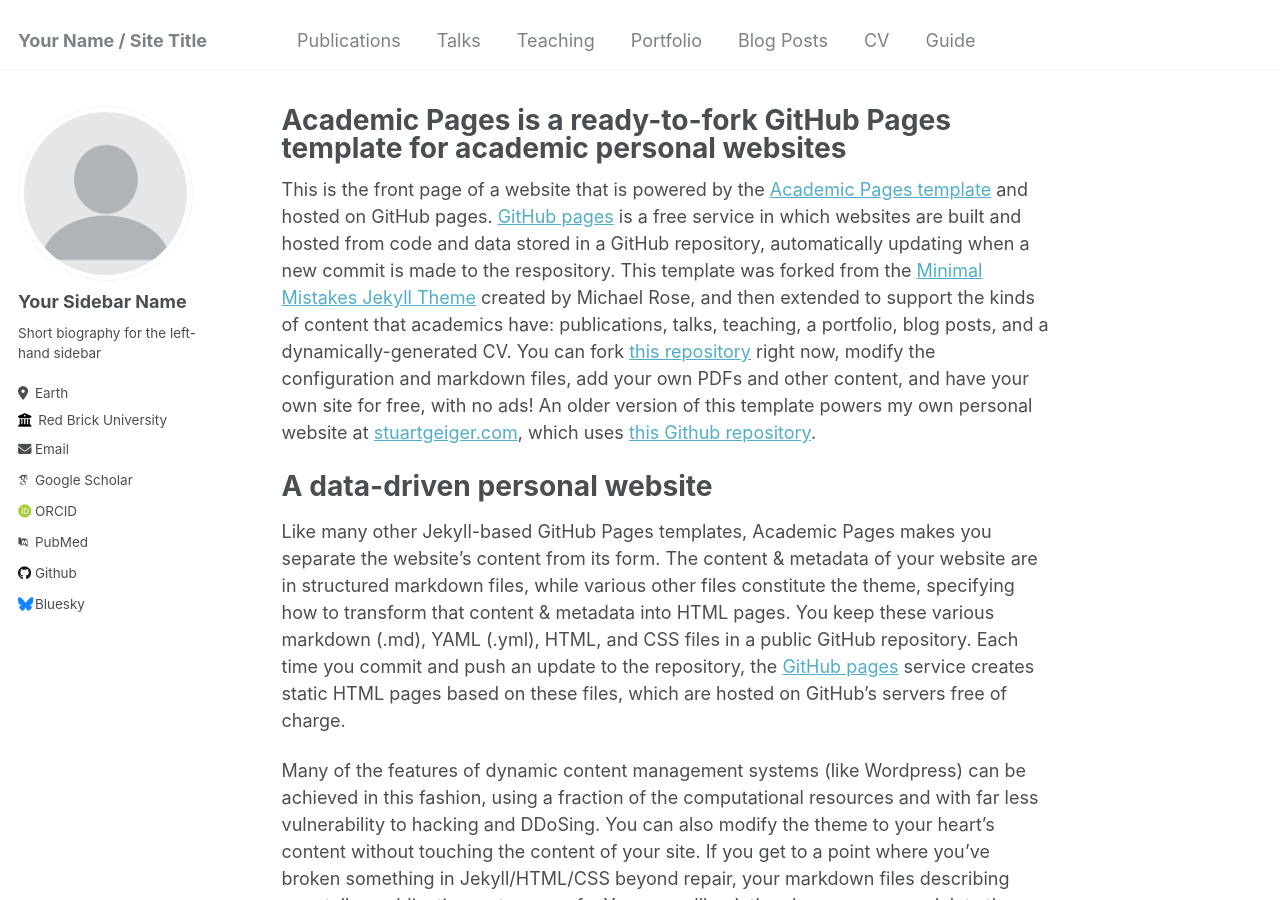
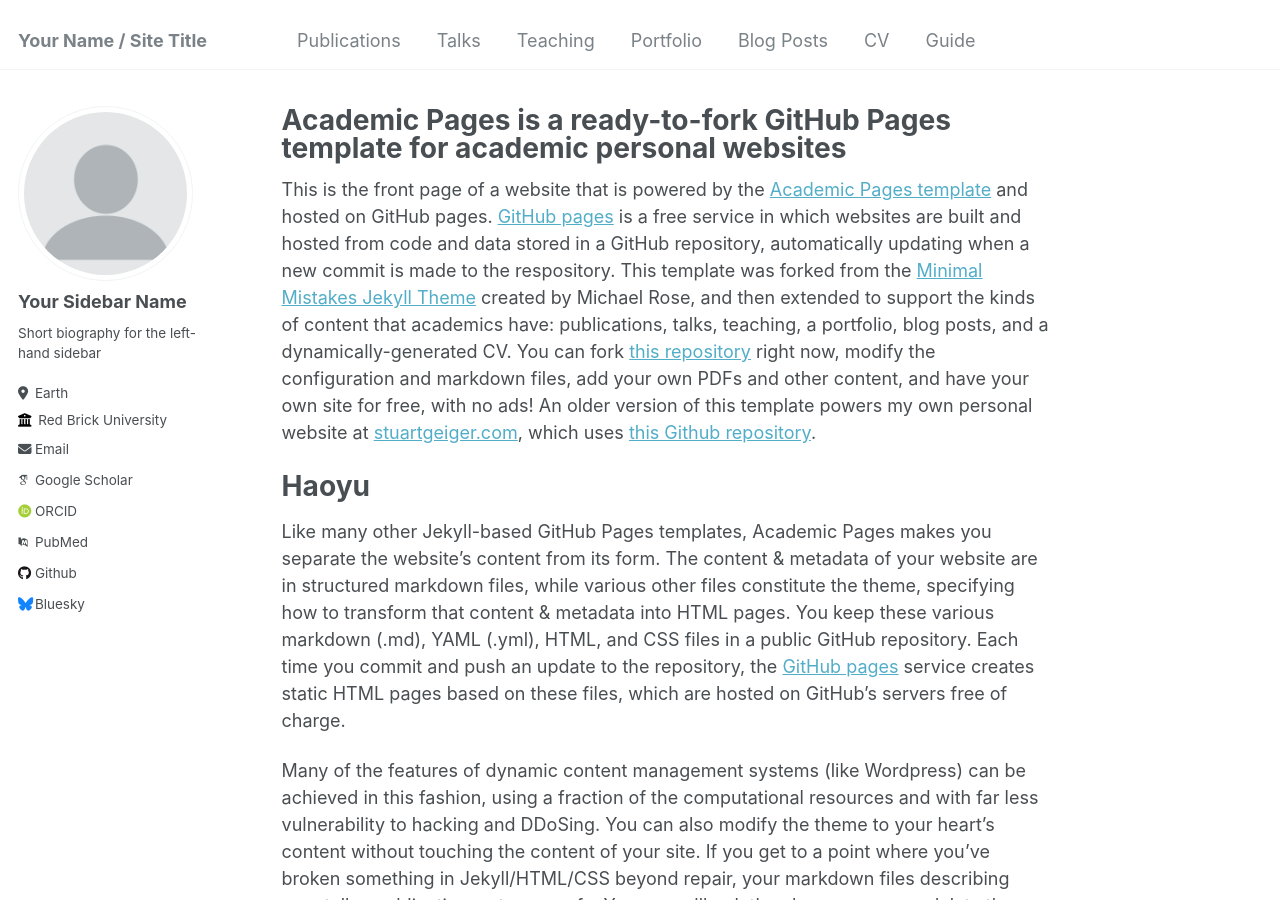
Before and after one commit to Gismakerr/Haoyu.github.io, a Jekyll site: the page built from _pages/about.md, in a window 1280 px wide and 900 px high. Built offline with Jekyll 4.4.1, drawn with Linux system fonts in a browser that asks for light colours; some web fonts are replaced.

Commit message:
Update about.md

```diff
--- a/_pages/about.md
+++ b/_pages/about.md
@@ -9,7 +9,7 @@ redirect_from:
 
 This is the front page of a website that is powered by the [Academic Pages template](https://github.com/academicpages/academicpages.github.io) and hosted on GitHub pages. [GitHub pages](https://pages.github.com) is a free service in which websites are built and hosted from code and data stored in a GitHub repository, automatically updating when a new commit is made to the respository. This template was forked from the [Minimal Mistakes Jekyll Theme](https://mmistakes.github.io/minimal-mistakes/) created by Michael Rose, and then extended to support the kinds of content that academics have: publications, talks, teaching, a portfolio, blog posts, and a dynamically-generated CV. You can fork [this repository](https://github.com/academicpages/academicpages.github.io) right now, modify the configuration and markdown files, add your own PDFs and other content, and have your own site for free, with no ads! An older version of this template powers my own personal website at [stuartgeiger.com](http://stuartgeiger.com), which uses [this Github repository](https://github.com/staeiou/staeiou.github.io).
 
-A data-driven personal website
+Haoyu
 ======
 Like many other Jekyll-based GitHub Pages templates, Academic Pages makes you separate the website's content from its form. The content & metadata of your website are in structured markdown files, while various other files constitute the theme, specifying how to transform that content & metadata into HTML pages. You keep these various markdown (.md), YAML (.yml), HTML, and CSS files in a public GitHub repository. Each time you commit and push an update to the repository, the [GitHub pages](https://pages.github.com/) service creates static HTML pages based on these files, which are hosted on GitHub's servers free of charge.
 
```
